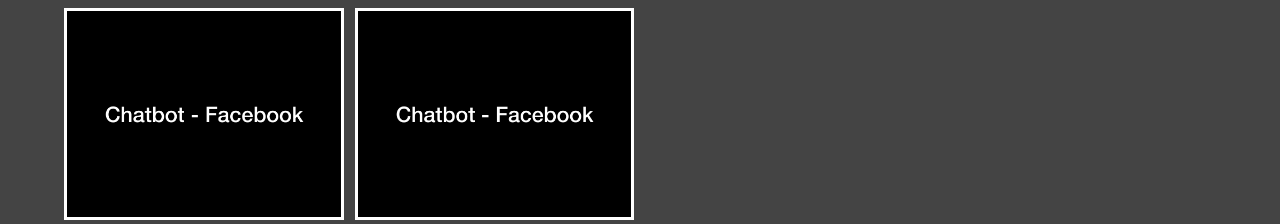
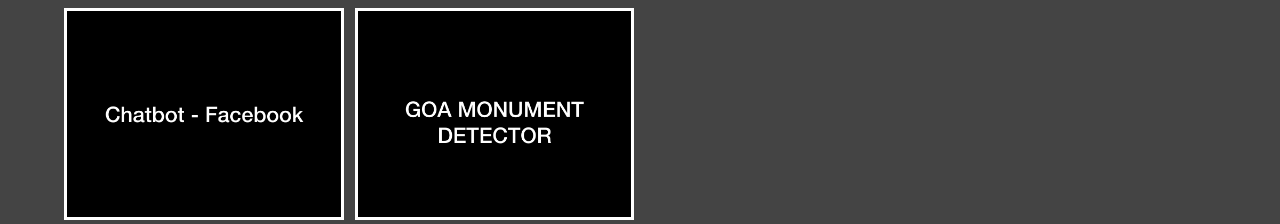
Before and after one commit to ManthanKeim/manthankeim.github.io, a website: page work.html in a window 1280 px wide. Shown: the part 592-816 px from the top of the page. Drawn offline with Linux system fonts and the light colour scheme.

Commit message:
Update work.html

```diff
--- a/work.html
+++ b/work.html
@@ -120,7 +120,7 @@
       </div>
       <div class="item">
         <a href="#!">
-          <img src="img/projects/project5.jpeg" alt="Project">
+          <img src="img/projects/project6.jpeg" alt="Project">
         </a>
         <a href="https://github.com/ManthanKeim/Goa-Monument-Detector" class="btn-light">
           <i class="fas fa-eye"></i> Project
```
